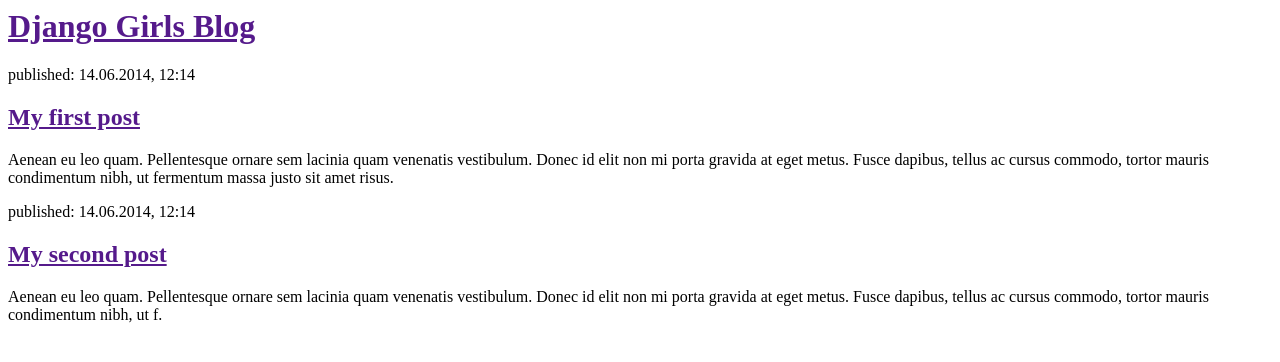
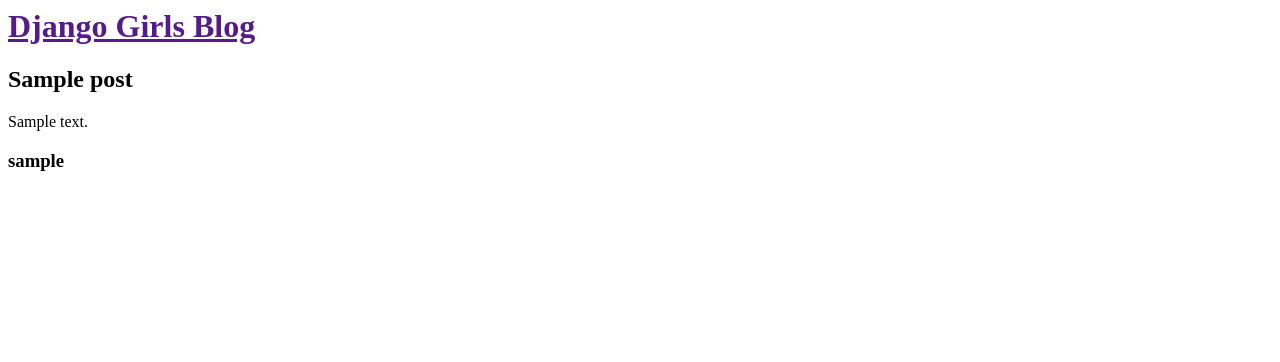
Before and after one commit to melissa160/mi-primer-blog, a Django app: template blog/templates/blog/post_list.html in a window 1280 px wide. Shown: the top 362 px of the page. Run offline with Django 3.2, Linux system fonts and the light colour scheme; the template is opened without the code that fills it: values that come from a table or form of the project are taken from there, others are empty; tables that the repository leaves empty hold one stand-in row (values such as "Sample post").

Commit message:
usando el modelo dentro de la vista

```diff
--- a/blog/templates/blog/post_list.html
+++ b/blog/templates/blog/post_list.html
@@ -7,16 +7,10 @@
             <h1><a href="">Django Girls Blog</a></h1>
         </div>
 
-        <div>
-            <p>published: 14.06.2014, 12:14</p>
-            <h2><a href="">My first post</a></h2>
-            <p>Aenean eu leo quam. Pellentesque ornare sem lacinia quam venenatis vestibulum. Donec id elit non mi porta gravida at eget metus. Fusce dapibus, tellus ac cursus commodo, tortor mauris condimentum nibh, ut fermentum massa justo sit amet risus.</p>
-        </div>
-
-        <div>
-            <p>published: 14.06.2014, 12:14</p>
-            <h2><a href="">My second post</a></h2>
-            <p>Aenean eu leo quam. Pellentesque ornare sem lacinia quam venenatis vestibulum. Donec id elit non mi porta gravida at eget metus. Fusce dapibus, tellus ac cursus commodo, tortor mauris condimentum nibh, ut f.</p>
-        </div>
+        {% for post in noticias%}
+            <h2>{{post.title}}</h2>
+            <p>{{post.text}}</p>
+            <h3>{{post.author}}</h3>
+        {% endfor%}
     </body>
 </html>
```
Also changed, not shown: blog/models.py (+11 -11 lines), blog/views.py (+6 -1 lines).
